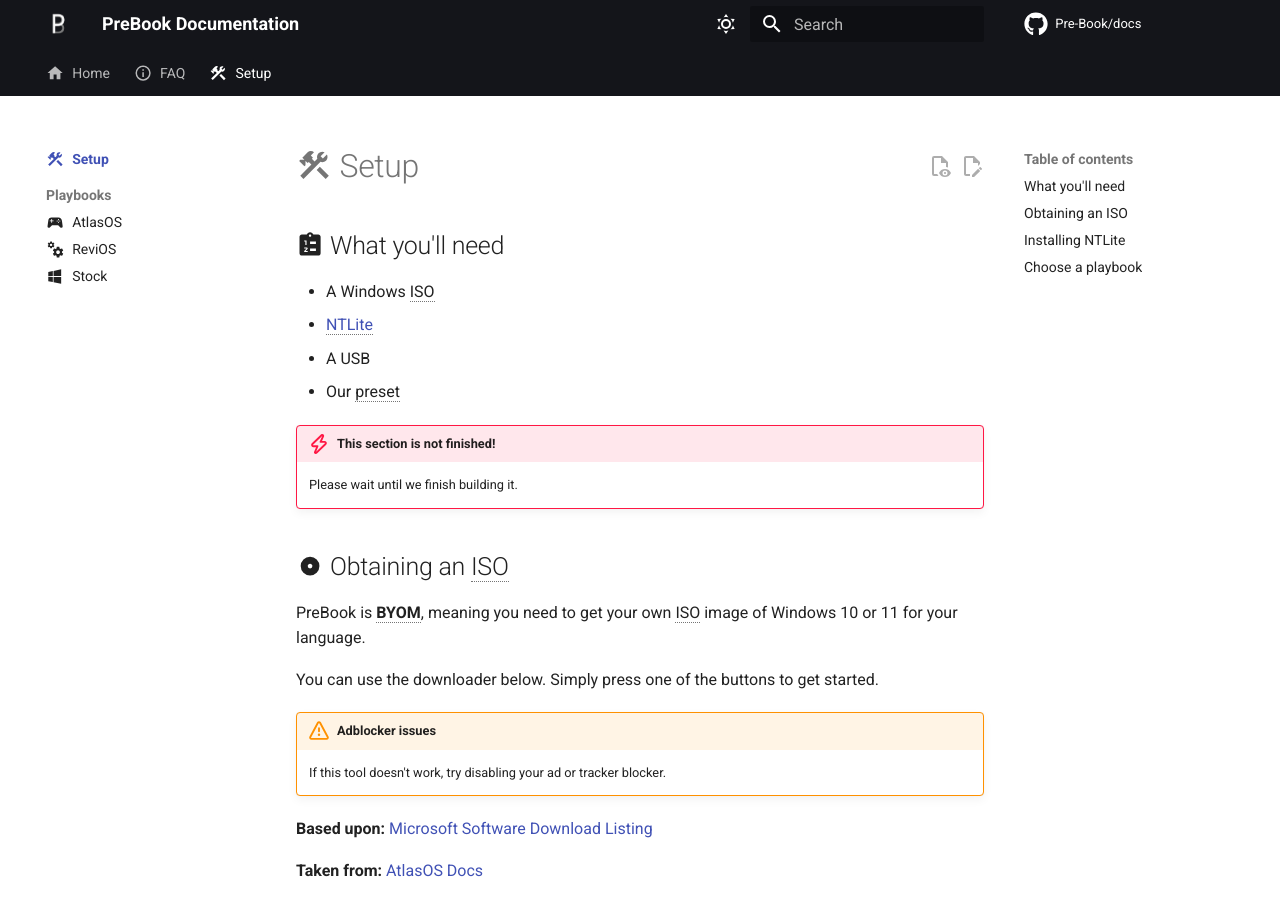
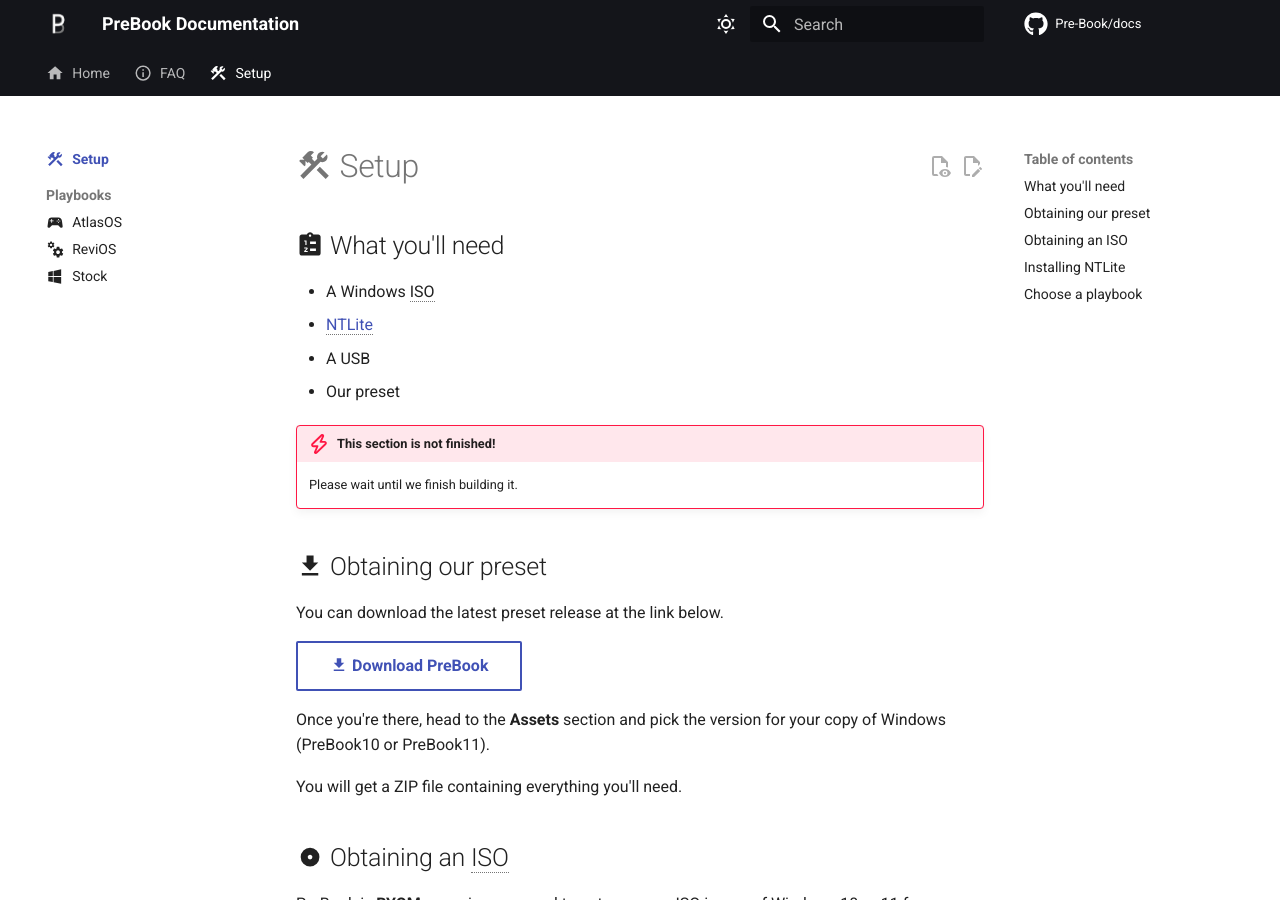
Before and after one commit to Pre-Book/docs, an MkDocs documentation site: the page built from docs/setup/README.md, in a window 1280 px wide and 900 px high. Built offline with MkDocs 1.6.1 and Material for MkDocs 9.7.7, drawn with Linux system fonts in a browser that asks for light colours; comment, search, counter and statistics services are not loaded; some of the changed text lies outside the part shown.

Commit message:
add download bit

```diff
--- a/docs/setup/README.md
+++ b/docs/setup/README.md
@@ -15,6 +15,16 @@ description: How to use PreBook.
 !!! danger "This section is not finished!"
 
     Please wait until we finish building it.
+
+## :material-download: Obtaining our preset
+
+You can download the latest preset release at the link below.
+
+[:material-download: Download PreBook](https://github.com/Pre-Book/PreBook/releases/latest){ .md-button }
+
+Once you're there, head to the **Assets** section and pick the version for your copy of Windows (PreBook10 or PreBook11).
+
+You will get a ZIP file containing everything you'll need.
 
 ## :material-disc: Obtaining an ISO
 
@@ -78,13 +88,19 @@ You can use the downloader below. Simply press one of the buttons to get started
     5. After the ISO has completed downloading, click `Finish` to end the installation.
 
     *Taken from the AtlasOS Docs.*
-## Installing NTLite
+## :material-package-variant: Installing NTLite
 
 Click the button below and pick `64-bit` under `Stable`:
 
 ![ntlite_dl](../../assets/ntlite_dl.png)
 
+
+
 [Download NTLite :material-open-in-new:](https://www.ntlite.com/download/){ .md-button }
+
+Open the installer, and go through the steps.
+
+Once NTLite is installed, we can continue with the other steps.
 
 ## :material-book-cog: Choose a playbook
 
```
Also changed, not shown: docs/index.md (+1 -1 lines), includes/abbreviations.md (+1 -1 lines).
